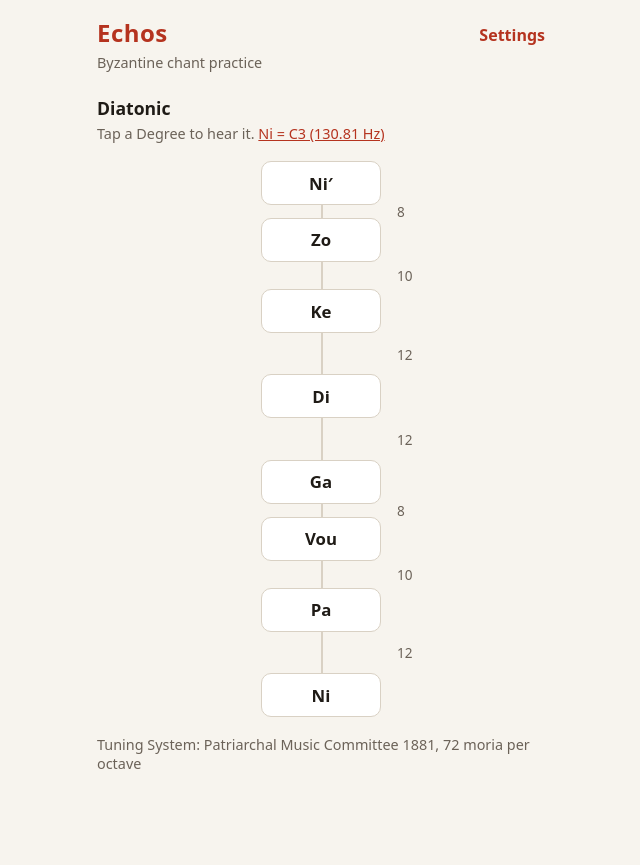
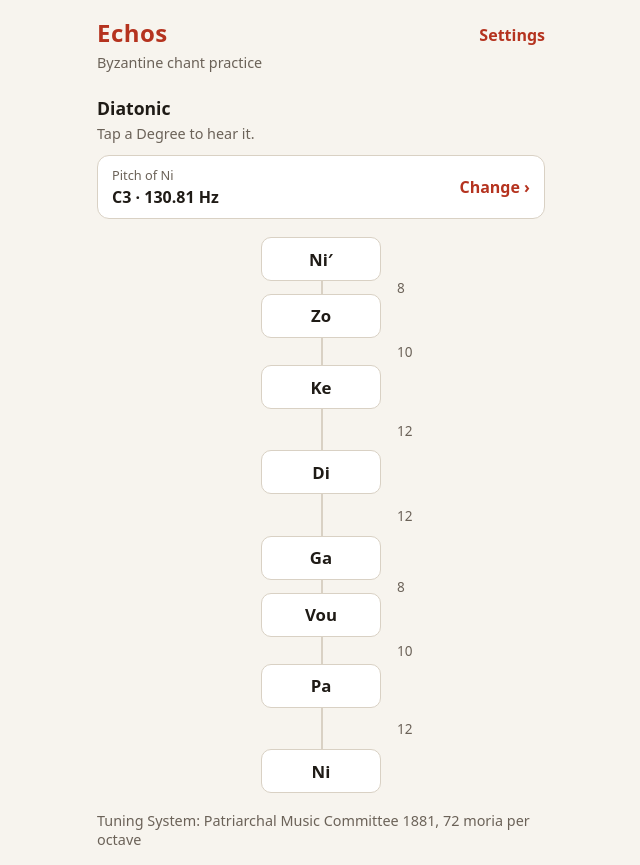
Before and after one commit to kartaiev/echos, a React (Vite) app: page / in a window 1280 px wide. Shown: the whole page, without its empty margins (319-959 px from the left). Before the commit the page ends 800 px from the top, so only its background shows below. Built offline with nearby package versions, Linux system fonts and the light colour scheme.

Commit message:
Make the way to pitch settings a clear card on the practice view
Co-Authored-By: Claude Opus 5.5 <noreply@anthropic.com>

```diff
--- a/src/i18n/translations.ts
+++ b/src/i18n/translations.ts
@@ -10,7 +10,8 @@ const en = {
   "ladder.hint": "Tap a Degree to hear it.",
   "ladder.playDegree": "Play {degree}",
   "ladder.tuning": "Tuning System: {name}, {moria} moria per octave",
-  "ladder.niPitch": "Ni = {note} ({hz} Hz)",
+  "ladder.niPitch": "{note} · {hz} Hz",
+  "ladder.changePitch": "Change",
   "tuning.pmc-1881": "Patriarchal Music Committee 1881",
   "nav.settings": "Settings",
   "nav.practice": "Practice",
--- a/src/ui/App.tsx
+++ b/src/ui/App.tsx
@@ -53,10 +53,14 @@ export function App() {
       ) : (
         <section className="practice__body">
           <h2>{t(`genus.${ladder.genus}`)}</h2>
-          <p className="practice__hint">
-            {t("ladder.hint")}{" "}
-            <a href={SETTINGS_HASH}>{t("ladder.niPitch", { note: noteLabel(pitch.niNote), hz: pitch.niHz.toFixed(2) })}</a>
-          </p>
+          <p className="practice__hint">{t("ladder.hint")}</p>
+          <a className="pitch-card" href={SETTINGS_HASH}>
+            <span className="pitch-card__text">
+              <span className="pitch-card__label">{t("settings.referencePitch")}</span>
+              <span className="pitch-card__value">{t("ladder.niPitch", { note: noteLabel(pitch.niNote), hz: pitch.niHz.toFixed(2) })}</span>
+            </span>
+            <span className="pitch-card__action" aria-hidden="true">{t("ladder.changePitch")} ›</span>
+          </a>
           <Ladder ladder={ladder} onPlayDegree={(id) => session.playDegree(id)} />
           <p className="practice__source" title={ladder.source}>
             {t("ladder.tuning", { name: t(`tuning.${ladder.tuningSystemId}`), moria: ladder.moriaPerOctave })}
--- a/src/ui/styles.css
+++ b/src/ui/styles.css
@@ -254,3 +254,52 @@ a {
   font-weight: 600;
   cursor: pointer;
 }
+
+/* The way into pitch settings from the practice view: a whole tappable card, not an inline link. */
+.pitch-card {
+  display: flex;
+  align-items: center;
+  justify-content: space-between;
+  gap: 12px;
+  min-height: 56px;
+  margin-top: 12px;
+  padding: 10px 14px;
+  border: 1px solid var(--line);
+  border-radius: 12px;
+  background: var(--surface);
+  color: var(--text);
+  text-decoration: none;
+  touch-action: manipulation;
+}
+
+.pitch-card:hover {
+  border-color: var(--cinnabar);
+}
+
+.pitch-card:focus-visible {
+  outline: 2px solid var(--cinnabar);
+  outline-offset: 2px;
+}
+
+.pitch-card__text {
+  display: flex;
+  flex-direction: column;
+  gap: 2px;
+  min-width: 0;
+}
+
+.pitch-card__label {
+  color: var(--muted);
+  font-size: 0.8rem;
+}
+
+.pitch-card__value {
+  font-weight: 600;
+  font-variant-numeric: tabular-nums;
+}
+
+.pitch-card__action {
+  flex-shrink: 0;
+  color: var(--cinnabar);
+  font-weight: 600;
+}
```
